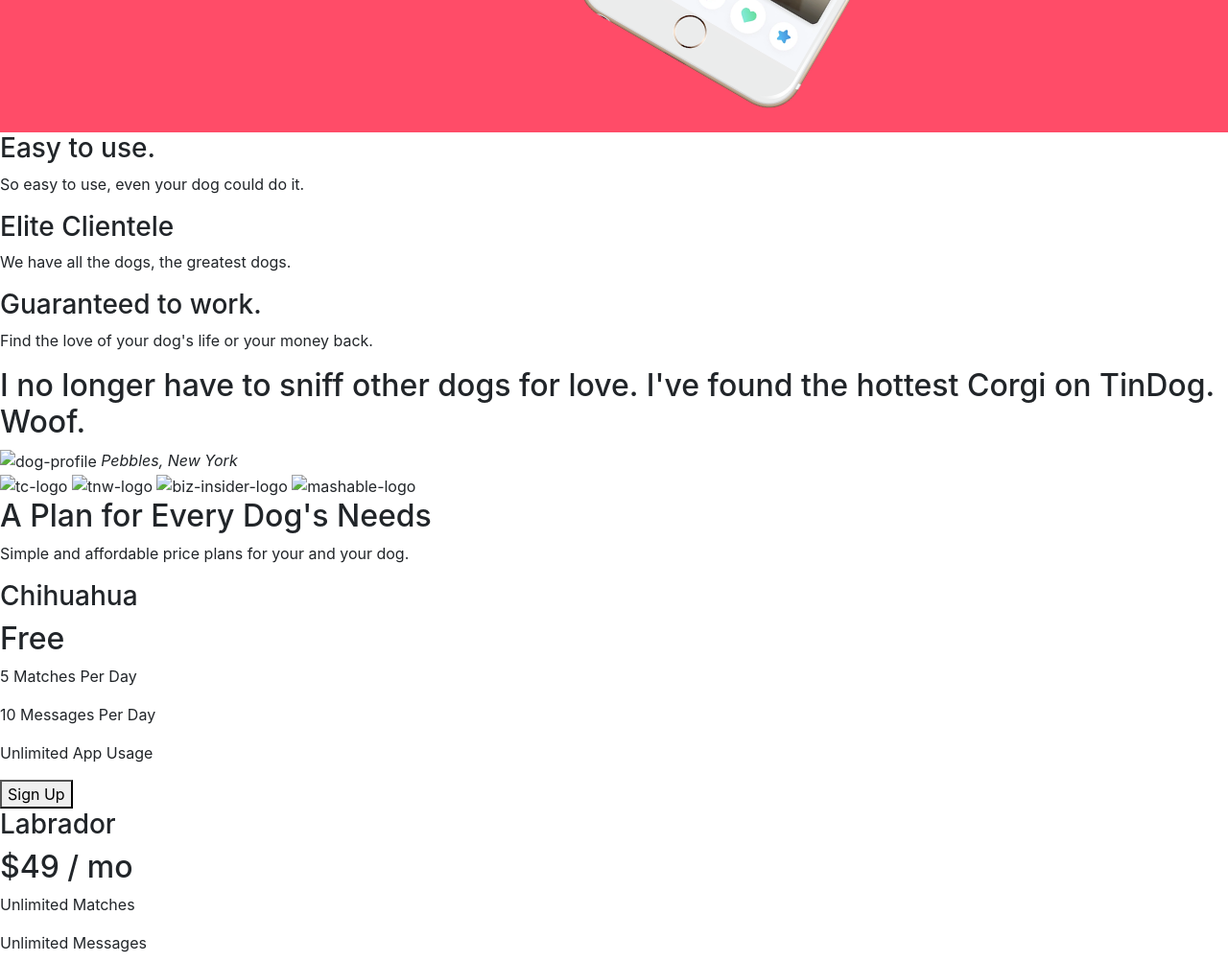
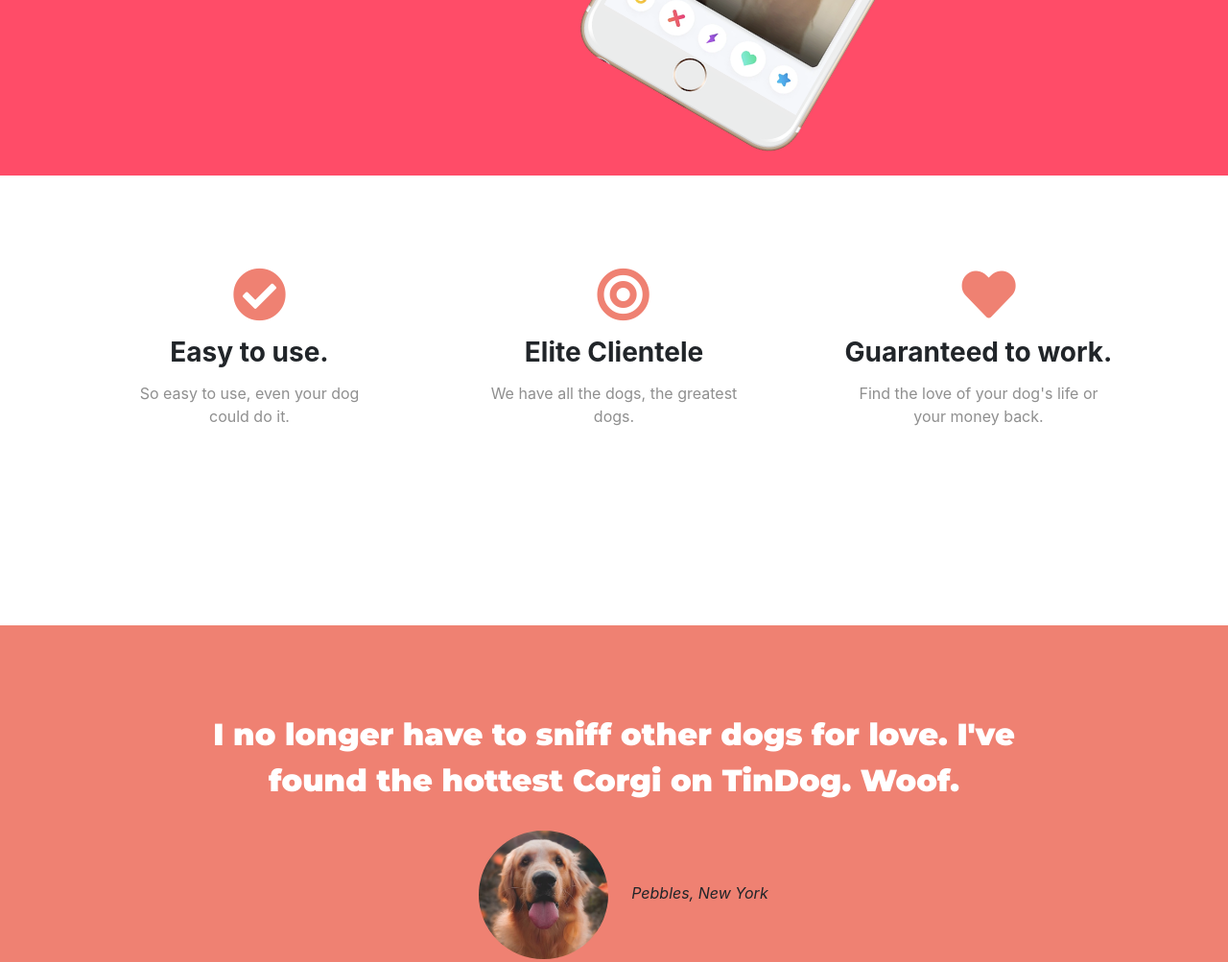
Before and after one commit to pranjaljain584/tindog, a plain HTML site: page index.html in a window 1280 px wide. Shown: the part 600-1603 px from the top of the page at 96% size. Drawn offline with nearby package versions, Linux system fonts and the light colour scheme.

Commit message:
Add files via upload

```diff
--- a/index.html
+++ b/index.html
@@ -45,9 +45,6 @@
 
 		</nav>
 
-
-
-
 	    <!-- Title -->
 
 	    <div class="row">
@@ -68,19 +65,31 @@
 
 	  <!-- Features -->
 
-	  <section id="features">
+	  <section id="features" class="container my-5 pt-5">
 
-	    <h3>Easy to use.</h3>
-	    <p>So easy to use, even your dog could do it.</p>
+		<div class="row">
 
-	    <h3>Elite Clientele</h3>
-	    <p>We have all the dogs, the greatest dogs.</p>
+			<div class="mb-5 features col-lg-4 ">
+				<i class="fas fa-check-circle mb-3"></i>
+				<h3 class="font-weight-bolder">Easy to use.</h3>
+				<p>So easy to use, even your dog could do it.</p>
+			</div>
 
-	    <h3>Guaranteed to work.</h3>
-	    <p>Find the love of your dog's life or your money back.</p>
+			<div class="mb-5 features col-lg-4 ">
+				<i class="fas fa-bullseye mb-3"></i>
+				<h3 class="font-weight-bolder">Elite Clientele</h3>
+				<p>We have all the dogs, the greatest dogs.</p>
+			</div>
+
+			<div class="mb-5 features col-lg-4">
+				<i class="fas fa-heart mb-3"></i>
+				<h3 class="font-weight-bolder">Guaranteed to work.</h3>
+				<p>Find the love of your dog's life or your money back.</p>
+			</div>
+
+		</div>
 
 	  </section>
-
 
 	  <!-- Testimonials -->
 
@@ -99,7 +108,7 @@
 
 	  <!-- Press -->
 
-	  <section id="press">
+	  <section id="press" class="pb-5">
 	    <img src="images/techcrunch.png" alt="tc-logo">
 	    <img src="images/tnw.png" alt="tnw-logo">
 	    <img src="images/bizinsider.png" alt="biz-insider-logo">
--- a/styles.css
+++ b/styles.css
@@ -1,3 +1,4 @@
+
 
 #title{
     background-color: #ff4c68;
@@ -6,6 +7,9 @@
     padding-right: 15%;
 }
 
+nav{
+    margin-top: 5%;
+}
 
 nav a {
     color: white !important ;
@@ -47,3 +51,62 @@ nav button{
     transform: rotate(30deg);
     /* padding: 30px */
 }
+
+#features{
+    padding-bottom:7% ;
+    padding-top: 7%;
+}
+
+.features i {
+    font-size: 3.5rem;
+    color: #EF8172;
+    margin-left: 45%;
+}
+
+
+.features i:hover {
+    /* font-size: 3rem; */
+    color: #ff4c68;
+}
+
+.features h3 , .features p {
+    text-align: center;
+    /* padding: 10px; */
+}
+
+.features p {
+    padding: 5px 40px;
+    color: #8f8f8f;
+}
+
+#testimonials{
+    background-color: #EF8172;
+    text-align: center;
+    padding: 7% 15%;
+}
+
+#testimonials h2{
+    color: white;
+    line-height: 1.5;
+    font-family: 'Montserrat', sans-serif;
+    font-size: 2rem;
+    font-weight: 500;
+}
+
+#testimonials img{
+    border-radius: 100%;
+    margin: 20px;
+    width: 15%;
+}
+
+#press{
+    background-color: #EF8172;
+    text-align: center;
+    padding: 0 15%;
+}
+
+#press img{
+    width: 15%;
+    margin: 20px 15px ;
+    margin-bottom: 50px;
+}
```
Also changed, not shown: images/TechCrunch.png (added), images/bizinsider.png (added), images/dog-img.jpg (added), images/lady-img.jpg (added), images/mashable.png (added), images/tnw.png (added).
